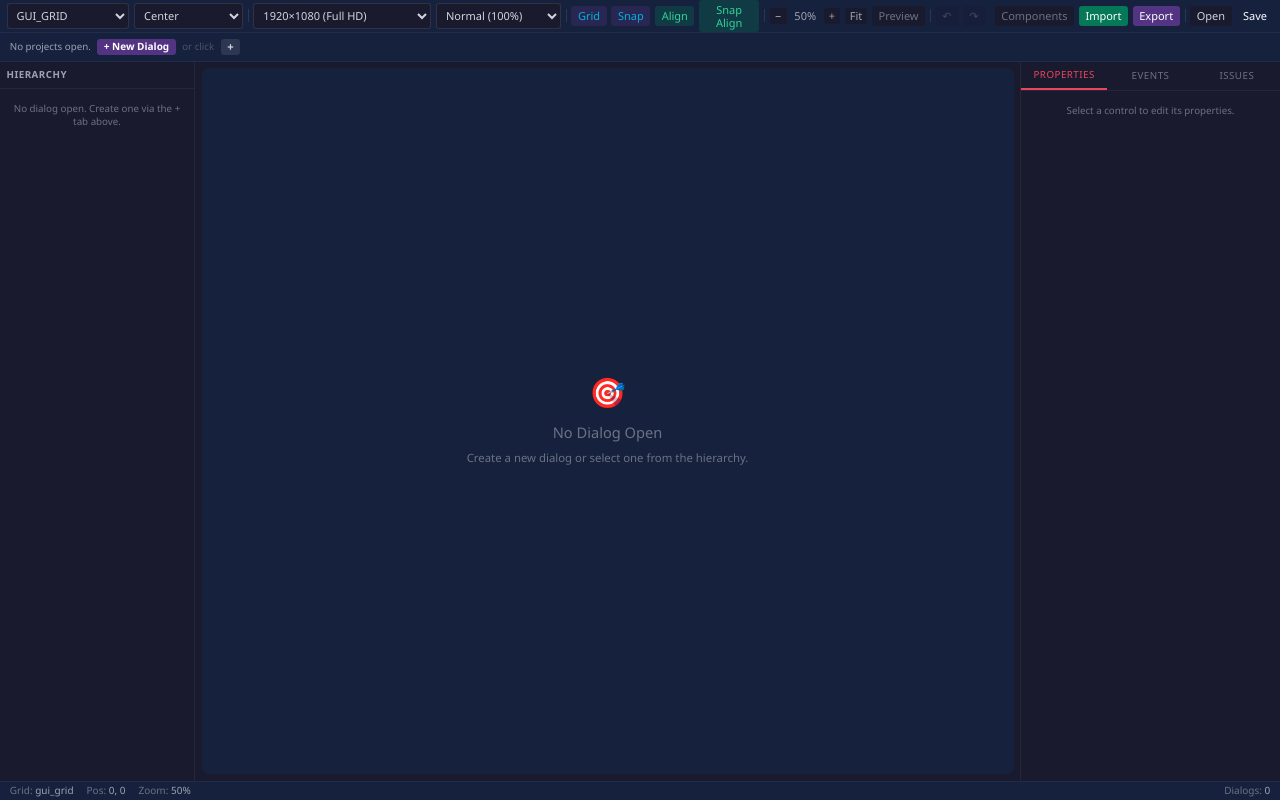
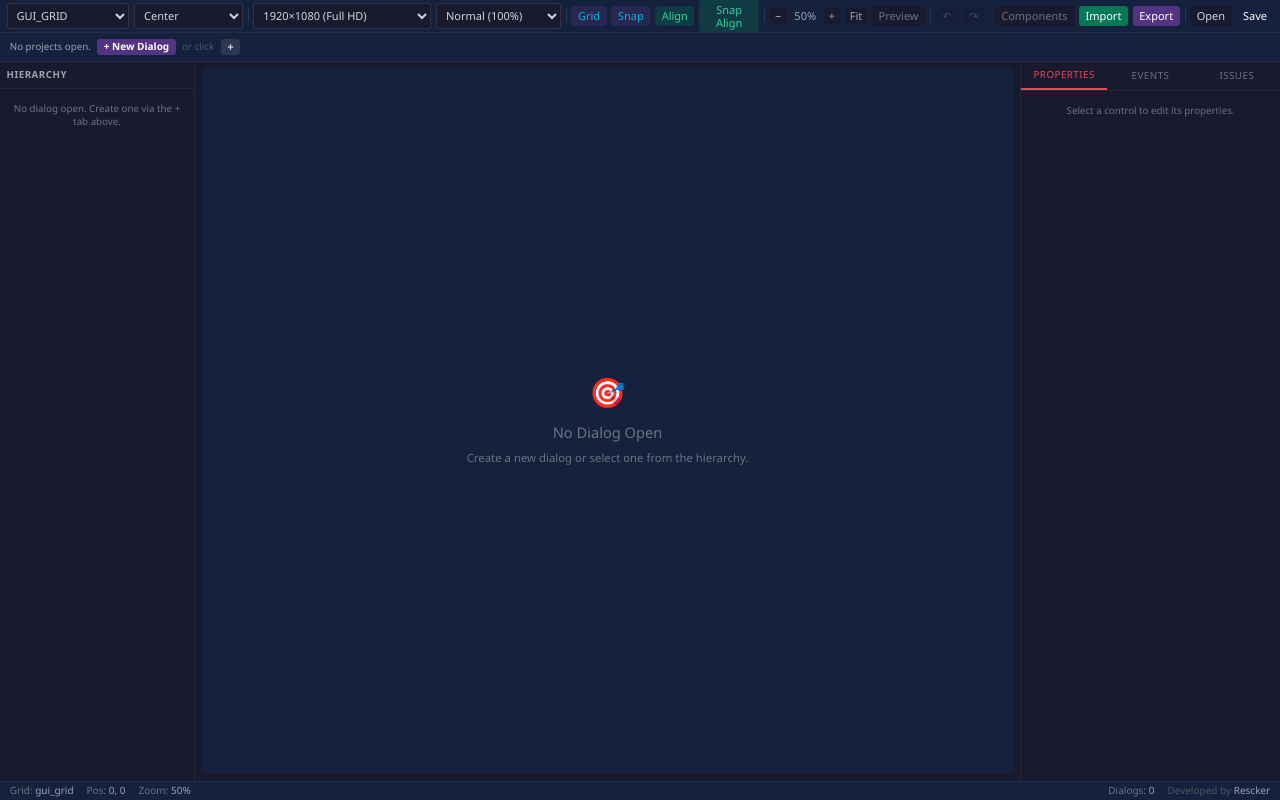
Before and after one commit to Rescker/A3L-GUI-editor, a React (Vite) app: page / in a window 1280 px wide. Built offline with nearby package versions, Linux system fonts and the light colour scheme.

Commit message:
feat(ui): adiciona link de autoria na barra de status

```diff
--- a/src/App.tsx
+++ b/src/App.tsx
@@ -96,6 +96,17 @@ function StatusBar({
       )}
       <div className="flex-1" />
       <span>Dialogs: <span className="text-gray-400">{dialogCount}</span></span>
+      <span className="text-gray-600">
+        Developed by{' '}
+        <a
+          href="https://github.com/Rescker/"
+          target="_blank"
+          rel="noopener noreferrer"
+          className="text-gray-400 hover:text-accent-cyan transition-colors"
+        >
+          Rescker
+        </a>
+      </span>
     </div>
   );
 }
```
